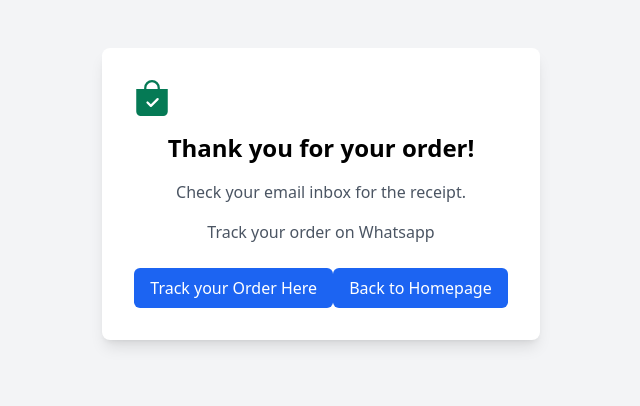
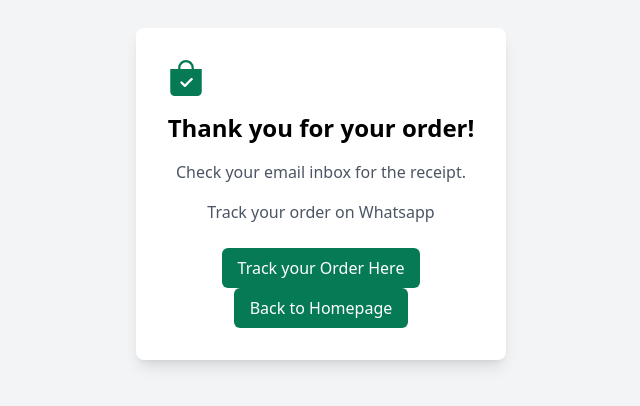
Before and after one commit to Beemhuse/euodia_foods, a Next.js app: page /success in a window 1280 px wide. Shown: the part 206-612 px from the top of the page, without its empty margins (319-959 px from the left). Built offline with nearby package versions, Linux system fonts and the light colour scheme; a web font is replaced by a local one.

Commit message:
Updated button styles from blue to green and added a line break between buttons.

```diff
--- a/app/success/page.jsx
+++ b/app/success/page.jsx
@@ -63,12 +63,13 @@ const Success = () => {
                    Track your order on Whatsapp{' '}
                 </p>
                 <Link href="https://wa.link/91mtgr">
-                    <button type="button" className="bg-blue-600 text-white px-4 py-2 rounded-md hover:bg-blue-700 transition-colors duration-300">
+                    <button type="button" className="bg-green-600 text-white px-4 py-2 rounded-md hover:bg-green-700 transition-colors duration-300">
                         Track your Order Here
                     </button>
                 </Link>
+                <br />
                 <Link href="/">
-                    <button type="button" className="bg-blue-600 text-white px-4 py-2 rounded-md hover:bg-blue-700 transition-colors duration-300">
+                    <button type="button" className="bg-green-600 text-white px-4 py-2 rounded-md hover:bg-green-700 transition-colors duration-300">
                         Back to Homepage
                     </button>
                 </Link>
```
